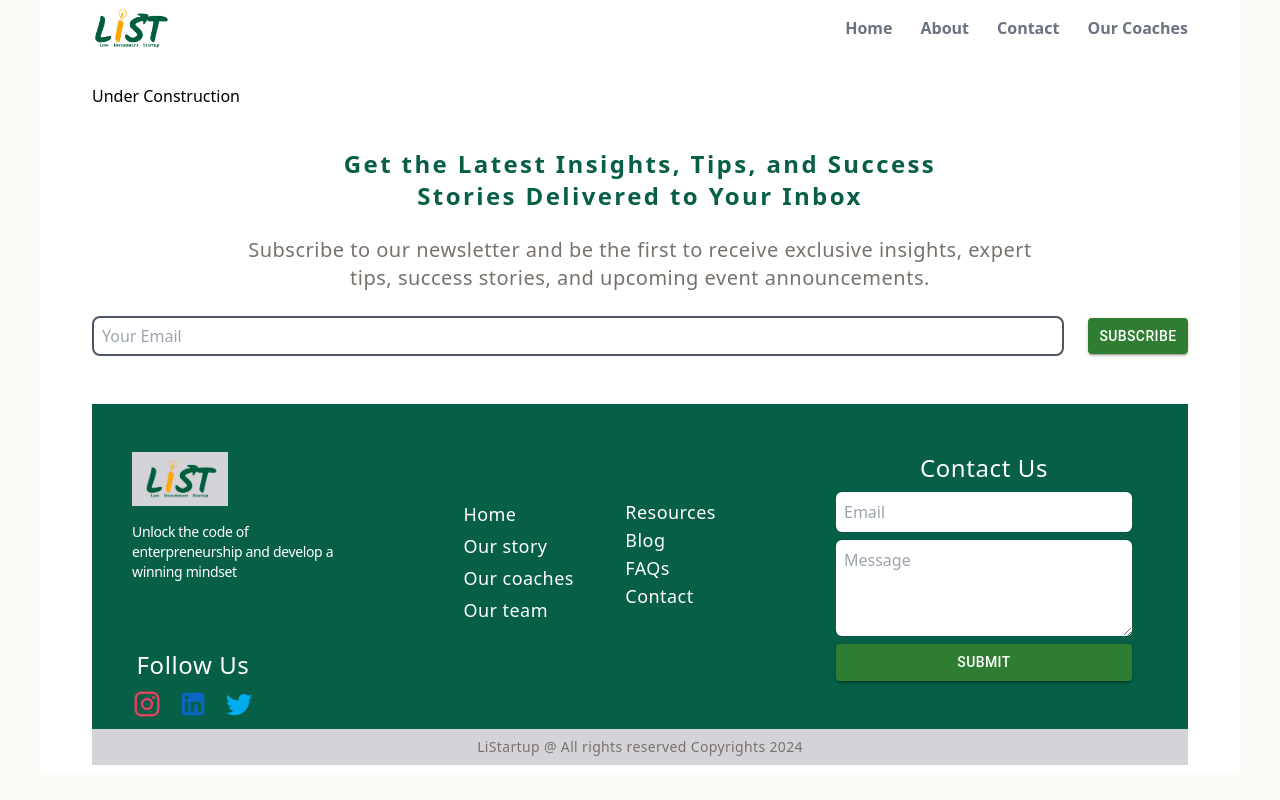
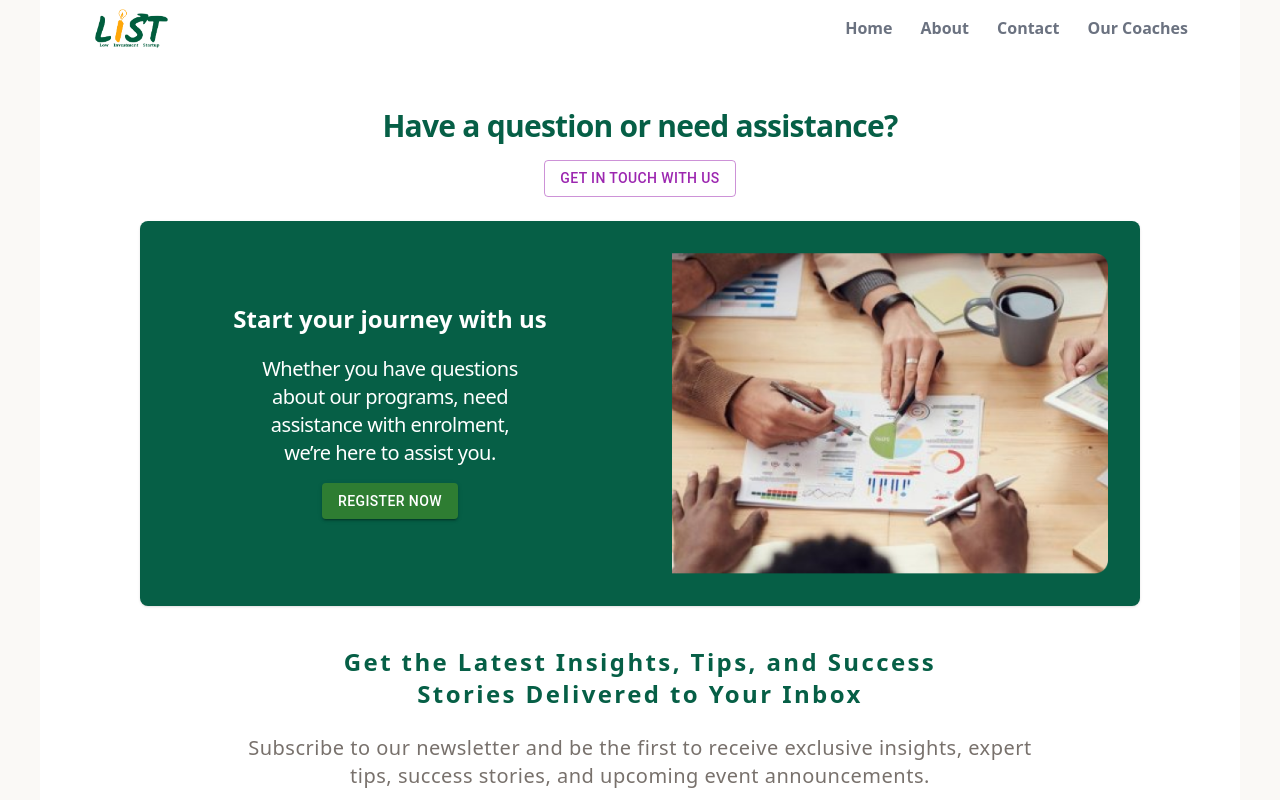
Before and after one commit to GreenVayu/List-startup, a React (Vite) app: page /contact in a window 1280 px wide. Shown: the top 800 px of the page. Built offline with nearby package versions, Linux system fonts and the light colour scheme; the HTML template or start-up script is replaced by a standard one.

Commit message:
2 sections of contact page

```diff
--- a/src/Contact.tsx
+++ b/src/Contact.tsx
@@ -1,8 +1,39 @@
+import { Button } from "@mui/material";
 
 function Contact() {
   return (
-    <div>Under Construction </div>
-  )
+    <div className="contactsec">
+
+      <div className="sec1 mt-6">
+        <h1 className="text-center text-emerald-800 text-2xl font-semibold leading-7 tracking-tight sm:text-3xl sm:font-bold">Have a question or need assistance?</h1>
+        <div className="w-fit mx-auto mt-4">
+        <Button variant="outlined" color="secondary">
+          Get in touch with us
+        </Button></div>
+      </div>
+
+    <div className="sec2 bg-emerald-800 rounded-lg shadow mt-6 xsm:flex xsm:justify-around xms:mx-8 sm:mx-12">
+
+      <div className="first flex flex-col justify-center p-3 xsm:w-1/2">
+        <h1 className="text-center text-white text-lg font-extrabold leading-snug p-1 xsm:text-xl sm:text-2xl">Start your journey with us </h1>
+        <p className="text-center p-2 text-white text-sm font-normal leading-5 tracking-tight xsm:text-lg sm:text-xl sm:my-2">Whether you have questions <br/>about our programs, need <br/>assistance with enrolment,<br/> we’re here to assist you.</p>
+
+        <div className="w-fit mx-auto mb-2">
+        <Button variant="contained" color="success">
+        Register now
+              </Button>
+        </div>
+
+      </div>
+
+      <div className="secnd hidden xsm:flex w-1/2 p-8">
+      <img src="/img/img24.png" />
+        {/* <div className="bg-black">Lorem ipsum dolor sit amet consectetur adipisicing elit. Exercitationem modi et atque incidunt fugiat suscipit nisi odio possimus quibusdam recusandae aut blanditiis, fuga eum. Qui quibusdam facilis beatae ut itaque!</div> */}
+      </div>
+    </div>
+
+    </div>
+  );
 }
 
-export default Contact
+export default Contact;
--- a/src/Home.tsx
+++ b/src/Home.tsx
@@ -272,7 +272,7 @@ const Home = () => {
           </ul>
           </div>
 
-<div className="container mx-auto">
+<div className="hidden md:block container mx-auto">
       <div className="grid grid-cols-1 md:grid-cols-2 lg:grid-cols-4 gap-8 md:gap-16 lg:mx-4 my-4 md:mx-10">
 
       <div className="overflow-hidden h-[330px] rounded-lg">
```
